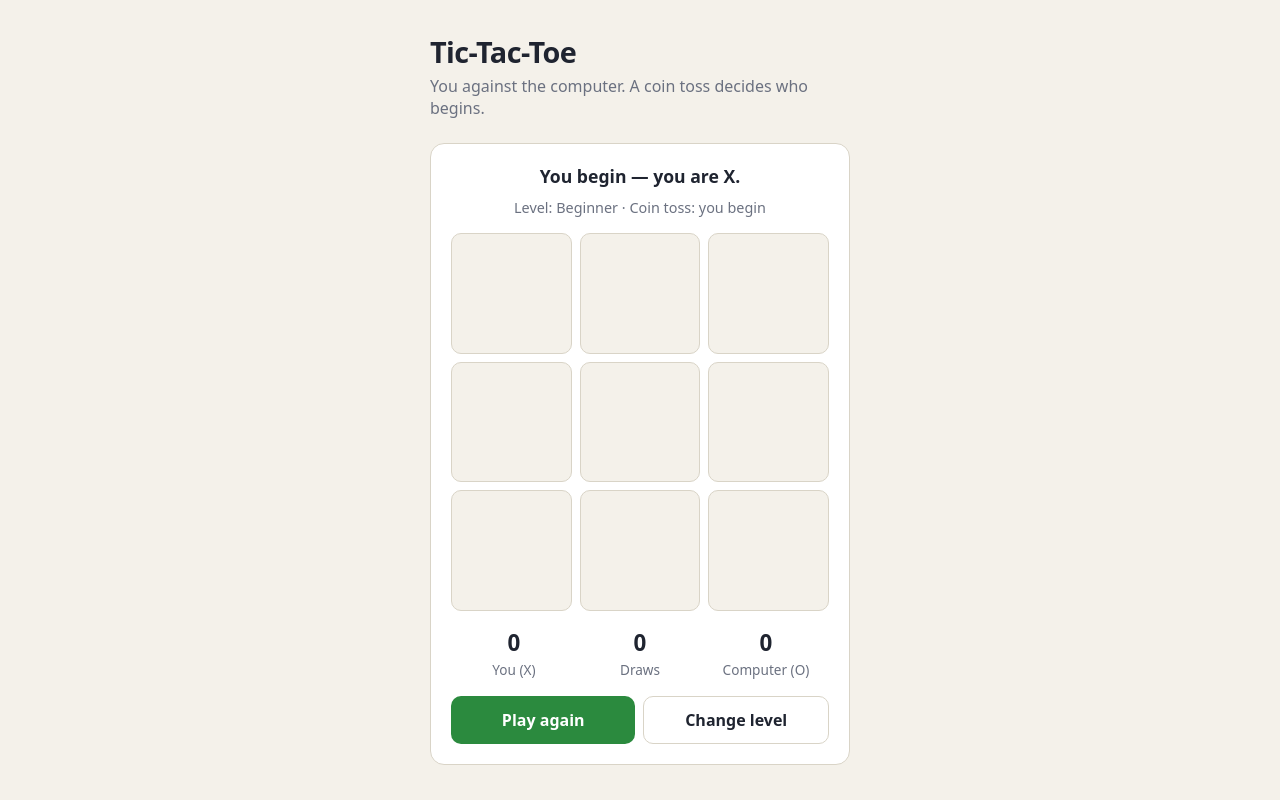
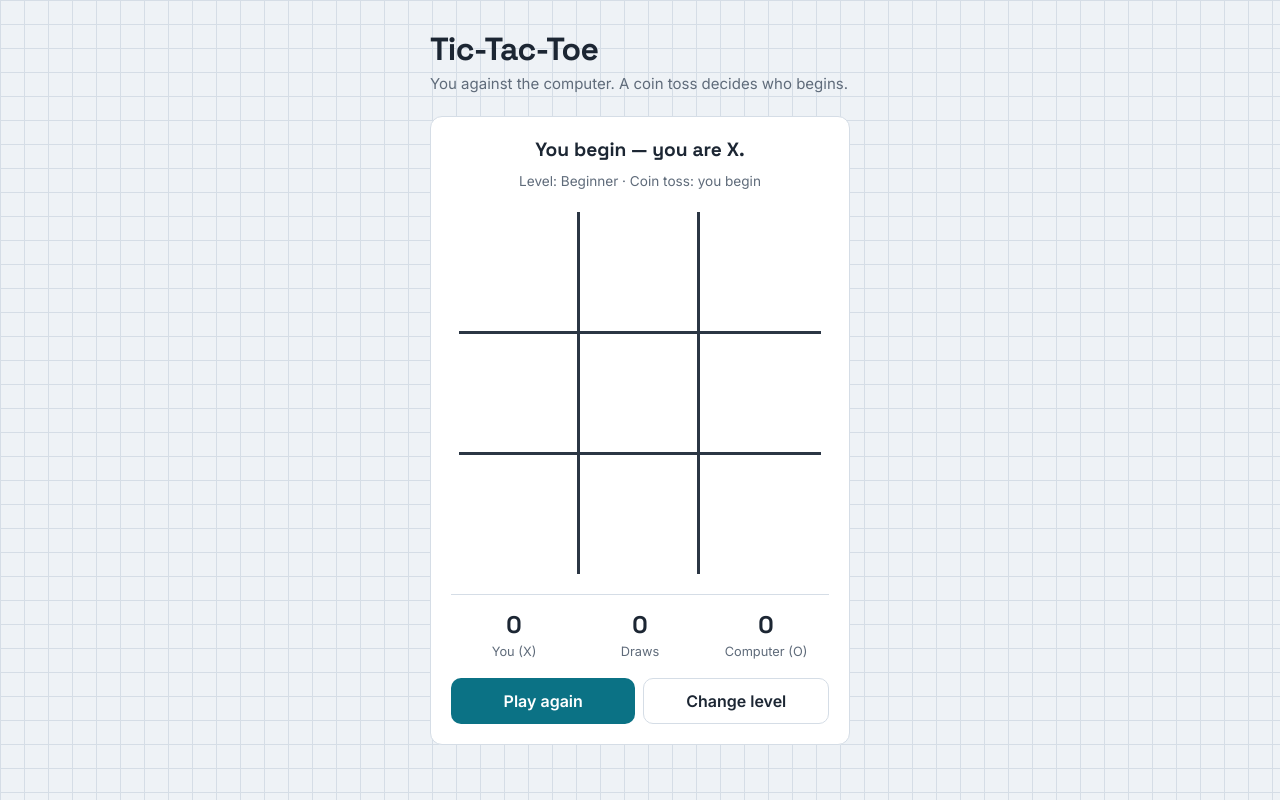
Before and after one commit to MOL2099/TicTacToe, a plain HTML site: page index.html in a window 1280 px wide. Both pictures are taken after a click on the button "Start game". Drawn offline with Linux system fonts and the light colour scheme.

Commit message:
Restyle game to match the published web version
Co-Authored-By: Claude Opus 5.5 <noreply@anthropic.com>
Claude-Session: https://claude.ai/code/session_01R9pn2d4SUjW2kwCAxYCbZB

```diff
--- a/index.html
+++ b/index.html
@@ -2,111 +2,128 @@
 <html lang="en">
 <head>
 <meta charset="utf-8">
-<meta name="viewport" content="width=device-width, initial-scale=1">
-<title>Tic-Tac-Toe</title>
+<meta name="viewport" content="width=device-width, initial-scale=1, viewport-fit=cover">
+<title>Tic-Tac-Toe vs Computer</title>
+<link rel="stylesheet" href="https://fonts.googleapis.com/css2?family=Space+Grotesk:wght@500;700&family=Inter:wght@400;600&display=swap">
 <style>
+  /* Layout: single narrow column; the board is a drawn # grid on squared notebook paper. */
   :root {
-    --bg: #f4f1ea;
-    --panel: #ffffff;
-    --ink: #1f2430;
-    --muted: #6b7180;
-    --line: #d9d4c7;
-    --x: #d9480f;
-    --o: #1c7ed6;
-    --accent: #2b8a3e;
-    --win: #ffe066;
+    --paper: #eef2f6;
+    --card: #ffffff;
+    --ink: #1c2633;
+    --muted: #5f6b7a;
+    --rule: #d5dde6;
+    --grid: #2b3644;
+    --x: #c92a2a;
+    --o: #1864ab;
+    --accent: #0b7285;
+    --on-accent: #ffffff;
+    --win: #fff3bf;
+    --display: "Space Grotesk", "Segoe UI", system-ui, sans-serif;
+    --body: "Inter", system-ui, -apple-system, "Segoe UI", sans-serif;
   }
   @media (prefers-color-scheme: dark) {
-    :root {
-      --bg: #15171c;
-      --panel: #1f232b;
-      --ink: #eceef2;
-      --muted: #9aa1ad;
-      --line: #343a46;
-      --x: #ff8a4c;
-      --o: #5aa9f0;
-      --accent: #51cf66;
-      --win: #5c4d00;
+    :root:not([data-theme="light"]) {
+      --paper: #12171e; --card: #1b222c; --ink: #e8edf3; --muted: #9aa6b4;
+      --rule: #2a3340; --grid: #c6d0dc; --x: #ff8787; --o: #74c0fc;
+      --accent: #3bc9db; --on-accent: #0b1a1f; --win: #3d3510; color-scheme: dark;
     }
+  }
+  :root[data-theme="dark"] {
+    --paper: #12171e; --card: #1b222c; --ink: #e8edf3; --muted: #9aa6b4;
+    --rule: #2a3340; --grid: #c6d0dc; --x: #ff8787; --o: #74c0fc;
+    --accent: #3bc9db; --on-accent: #0b1a1f; --win: #3d3510; color-scheme: dark;
   }
   * { box-sizing: border-box; }
   body {
     margin: 0;
-    min-height: 100vh;
-    background: var(--bg);
+    background-color: var(--paper);
+    background-image:
+      linear-gradient(var(--rule) 1px, transparent 1px),
+      linear-gradient(90deg, var(--rule) 1px, transparent 1px);
+    background-size: 24px 24px;
     color: var(--ink);
-    font-family: system-ui, -apple-system, "Segoe UI", Roboto, sans-serif;
-    display: flex;
-    justify-content: center;
-    padding: 32px 16px;
+    font: 15px/1.5 var(--body);
+    padding-block: 32px;
+    padding-left: max(16px, env(safe-area-inset-left, 0px));
+    padding-right: max(16px, env(safe-area-inset-right, 0px));
   }
-  main { width: 100%; max-width: 420px; }
-  h1 { margin: 0 0 4px; font-size: 1.8rem; letter-spacing: -0.02em; }
-  .sub { margin: 0 0 24px; color: var(--muted); }
+  main { max-width: 420px; margin: 0 auto; display: grid; gap: 20px; }
+  h1 { margin: 0; font: 700 2rem/1.1 var(--display); letter-spacing: -0.02em; text-wrap: balance; }
+  .sub { margin: 6px 0 0; color: var(--muted); }
   .panel {
-    background: var(--panel);
-    border: 1px solid var(--line);
-    border-radius: 14px;
+    background: var(--card);
+    border: 1px solid var(--rule);
+    border-radius: 12px;
     padding: 20px;
+    display: grid;
+    gap: 16px;
   }
-  fieldset { border: 0; padding: 0; margin: 0 0 16px; }
-  legend { font-weight: 600; margin-bottom: 10px; }
+  fieldset { border: 0; padding: 0; margin: 0; display: grid; gap: 8px; }
+  legend { font: 600 0.75rem var(--body); text-transform: uppercase; letter-spacing: 0.08em; color: var(--muted); margin-bottom: 8px; }
   .level {
     display: flex; gap: 12px; align-items: flex-start;
-    padding: 12px; border: 1px solid var(--line); border-radius: 10px;
-    margin-bottom: 8px; cursor: pointer;
+    padding: 12px; border: 1px solid var(--rule); border-radius: 10px; cursor: pointer;
   }
   .level:has(input:checked) { border-color: var(--accent); box-shadow: 0 0 0 1px var(--accent); }
-  .level input { margin-top: 3px; accent-color: var(--accent); }
-  .level small { display: block; color: var(--muted); margin-top: 2px; }
+  .level input { margin-top: 4px; accent-color: var(--accent); }
+  .level b { font-family: var(--display); font-weight: 700; }
+  .level small { display: block; color: var(--muted); font-size: 0.85rem; margin-top: 2px; }
   button {
-    font: inherit; font-weight: 600;
-    background: var(--accent); color: #fff;
-    border: 0; border-radius: 10px;
-    padding: 12px 18px; cursor: pointer; width: 100%;
+    font: 600 1rem var(--body);
+    background: var(--accent); color: var(--on-accent);
+    border: 0; border-radius: 10px; padding: 12px 18px; cursor: pointer; width: 100%;
   }
-  button.secondary { background: transparent; color: var(--ink); border: 1px solid var(--line); }
-  button:focus-visible, .cell:focus-visible { outline: 3px solid var(--o); outline-offset: 2px; }
+  button.secondary { background: transparent; color: var(--ink); border: 1px solid var(--rule); }
+  button:focus-visible { outline: 3px solid var(--o); outline-offset: 2px; }
 
-  .status { font-size: 1.1rem; font-weight: 600; min-height: 1.6em; margin: 0 0 6px; text-align: center; }
-  .meta { color: var(--muted); text-align: center; margin: 0 0 16px; font-size: 0.9rem; }
+  .status { font: 700 1.2rem var(--display); min-height: 1.5em; margin: 0; text-align: center; }
+  .meta { color: var(--muted); text-align: center; margin: -10px 0 0; font-size: 0.85rem; }
   .board {
-    display: grid; grid-template-columns: repeat(3, 1fr); gap: 8px;
-    aspect-ratio: 1; margin-bottom: 16px;
+    display: grid; grid-template-columns: repeat(3, 1fr);
+    aspect-ratio: 1; max-width: 100%; margin: 4px 8px;
   }
   .cell {
-    background: var(--bg); border: 1px solid var(--line); border-radius: 10px;
-    font-size: clamp(2.5rem, 14vw, 4rem); font-weight: 800;
+    background: transparent; border: 0; border-radius: 6px; padding: 0; width: auto;
+    font: 700 clamp(2.6rem, 15vw, 4.2rem)/1 var(--display);
     display: flex; align-items: center; justify-content: center;
-    cursor: pointer; padding: 0; color: var(--ink); width: auto;
+    color: var(--ink); cursor: pointer;
   }
+  .cell:nth-child(-n+6) { border-bottom: 3px solid var(--grid); border-radius: 0; }
+  .cell:not(:nth-child(3n)) { border-right: 3px solid var(--grid); border-radius: 0; }
   .cell:disabled { cursor: default; }
+  .cell:not(:disabled):hover { background: var(--paper); }
   .cell.X { color: var(--x); }
   .cell.O { color: var(--o); }
+  .cell.X, .cell.O { animation: drop 180ms ease-out; }
   .cell.win { background: var(--win); }
-  .score { display: flex; justify-content: space-between; text-align: center; margin-bottom: 16px; }
-  .score div { flex: 1; }
-  .score b { display: block; font-size: 1.4rem; }
-  .score span { color: var(--muted); font-size: 0.85rem; }
+  @keyframes drop { from { transform: scale(0.6); opacity: 0; } to { transform: scale(1); opacity: 1; } }
+  @media (prefers-reduced-motion: reduce) { .cell.X, .cell.O { animation: none; } }
+  .score { display: grid; grid-template-columns: repeat(3, 1fr); text-align: center; border-top: 1px solid var(--rule); padding-top: 14px; }
+  .score b { display: block; font: 700 1.5rem var(--display); font-variant-numeric: tabular-nums; }
+  .score span { color: var(--muted); font-size: 0.8rem; }
   .actions { display: flex; gap: 8px; }
   .hidden { display: none; }
 </style>
+
 </head>
 <body>
 <main>
-  <h1>Tic-Tac-Toe</h1>
-  <p class="sub">You against the computer. A coin toss decides who begins.</p>
+  <header>
+    <h1>Tic-Tac-Toe</h1>
+    <p class="sub">You against the computer. A coin toss decides who begins.</p>
+  </header>
 
   <section id="setup" class="panel">
     <fieldset>
-      <legend>Choose the computer's level</legend>
+      <legend>Computer level</legend>
       <label class="level">
-        <input type="radio" name="level" value="beginner" checked>
-        <span>Beginner<small>Plays completely random moves.</small></span>
+        <input type="radio" id="lvl-beginner" name="level" value="beginner" checked>
+        <span><b>Beginner</b><small>Plays completely random moves.</small></span>
       </label>
       <label class="level">
-        <input type="radio" name="level" value="average">
-        <span>Average<small>Plays defensively: takes a winning square and blocks your threats. When it begins, its first move is random.</small></span>
+        <input type="radio" id="lvl-average" name="level" value="average">
+        <span><b>Average</b><small>Plays defensively: takes a winning square and blocks your threats. When it begins, its first move is random.</small></span>
       </label>
     </fieldset>
     <button id="start">Start game</button>
@@ -115,7 +132,7 @@
   <section id="game" class="panel hidden">
     <p class="status" id="status"></p>
     <p class="meta" id="meta"></p>
-    <div class="board" id="board" role="grid" aria-label="Tic-tac-toe board"></div>
+    <div class="board" id="board" aria-label="Tic-tac-toe board"></div>
     <div class="score">
       <div><b id="sYou">0</b><span>You (X)</span></div>
       <div><b id="sDraw">0</b><span>Draws</span></div>
@@ -203,7 +220,7 @@ function setStatus(text) { $('status').textContent = text; }
 function finish(w) {
   over = true;
   clearTimeout(timer);
-  if (w.player === HUMAN) { score.you++; setStatus('You win! 🎉'); }
+  if (w.player === HUMAN) { score.you++; setStatus('You win!'); }
   else if (w.player === CPU) { score.cpu++; setStatus('The computer wins.'); }
   else { score.draw++; setStatus("It's a draw."); }
   $('sYou').textContent = score.you;
```
